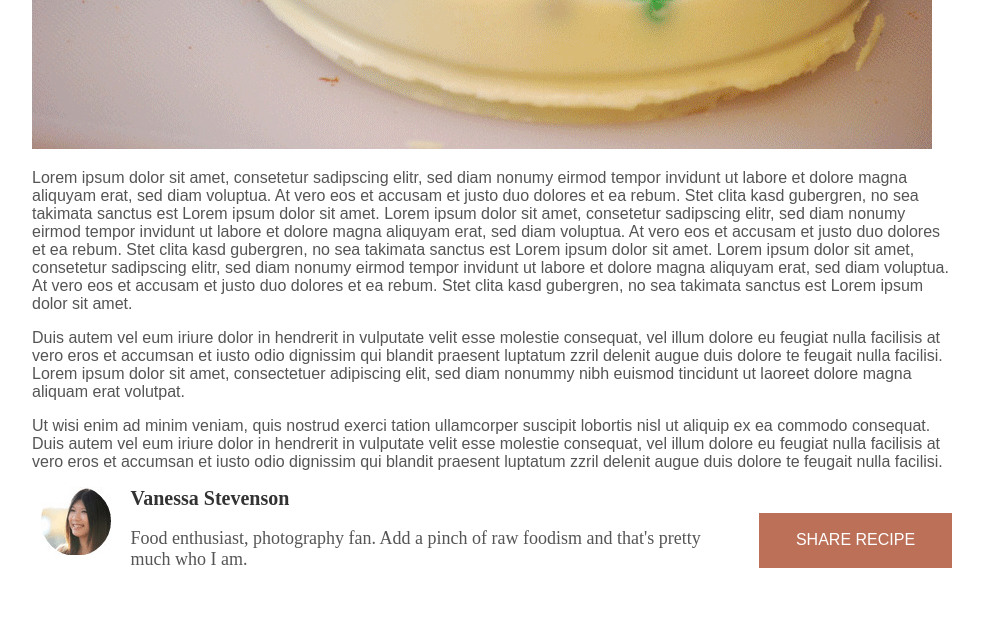
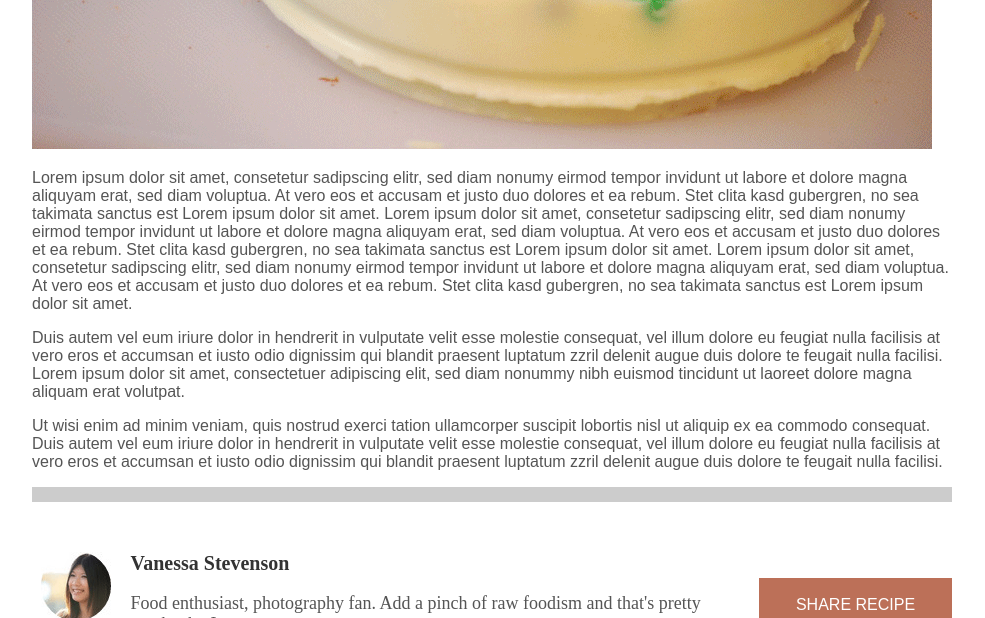
Before and after one commit to rwisecar/chocolate_pizza, a plain HTML site: page index.html in a window 1280 px wide. Shown: the part 751-1369 px from the top of the page, without its empty margins (148-1133 px from the left). Drawn offline with Linux system fonts and the light colour scheme.

Commit message:
fixed padding around top-border of footer

```diff
--- a/css/style.css
+++ b/css/style.css
@@ -74,6 +74,7 @@ FOOTER CONTENT
 }
 
 .blog_info {
+  border-top: #ccc solid 15px;
   position: relative;
 }
 
@@ -82,6 +83,10 @@ FOOTER CONTENT
   float: left;
   margin-left: 1%;
   position: relative;
+}
+
+.profileimg {
+  padding-top: 50px;
 }
 
 .profile {
```
